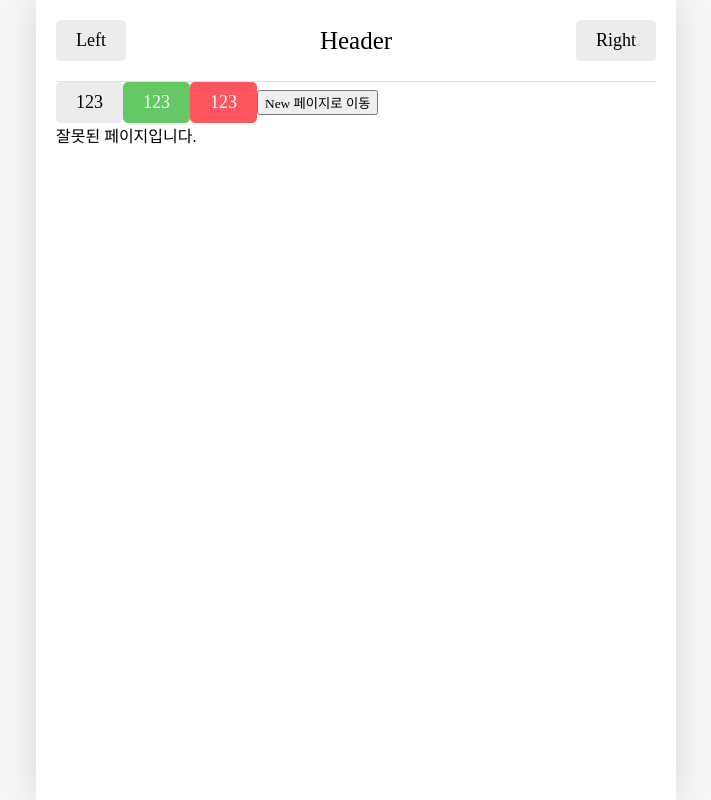
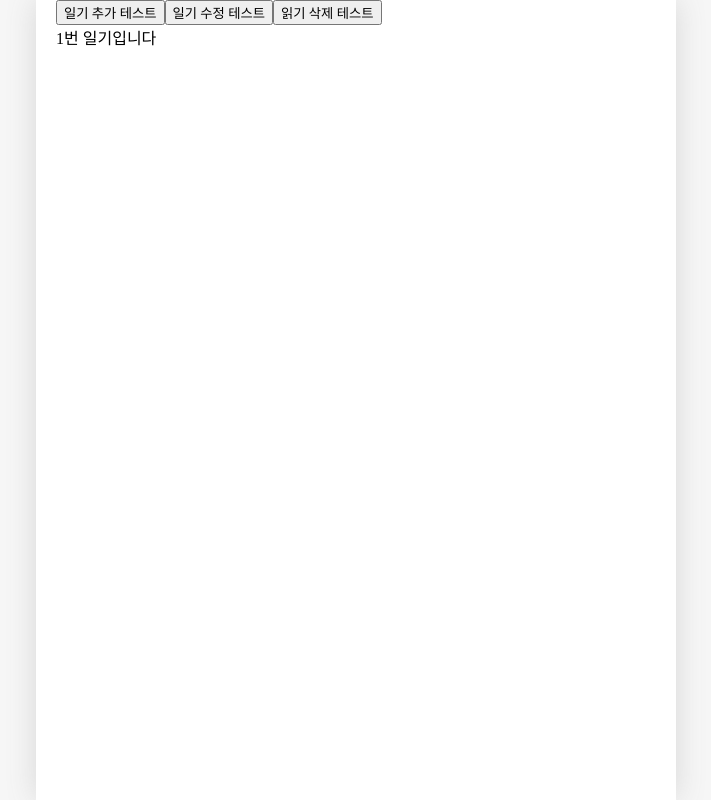
Before and after one commit to HaJeongWon/onebite-react-last, a React (Vite) app: page /edit/1 in a window 1280 px wide. Shown: the whole page, without its empty margins (284-995 px from the left). Built offline with nearby package versions, Linux system fonts and the light colour scheme; a web font is replaced by a local one.

Commit message:
Add diary feature

```diff
--- a/src/App.jsx
+++ b/src/App.jsx
@@ -1,55 +1,114 @@
 import "./App.css";
-import { Routes, Route, Link, useNavigate } from "react-router-dom";
+import { Routes, Route } from "react-router-dom";
 import Home from "./pages/Home";
 import Diary from "./pages/Diary";
 import New from "./pages/New";
 import Notfound from "./pages/Notfound";
-import { getEmotionImage } from "./util/get-emotion-image";
-import Button from "./components/Button";
-import Header from "./components/Header";
+import { useReducer, useRef } from "react";
+import Edit from "./pages/Edit";
+
+const mokData = [
+  {
+    id: 1,
+    createDate: new Date().getTime(),
+    emotionId: 1,
+    content: "1번 일기 내용용",
+  },
+  {
+    id: 2,
+    createDate: new Date().getTime(),
+    emotionId: 2,
+    content: "2번 일기 내용용",
+  },
+];
+
+function reducer(state, action) {
+  switch (action.type) {
+    case "CREATE":
+      return [action.data, ...state];
+    case "UPDATE":
+      return state.map((item) =>
+        String(item.id) === String(action.data.id) ? action.data : item
+      );
+    case "DELETE":
+      return state.filter((item) => String(item.id) !== String(action.id));
+    default:
+      return state;
+  }
+}
 
 // 1. "/" : 모든 일기를 조회하는 Home 패키지
 // 2. "/new" : 새로운 일기를 작성하는 New 패키지
 // 3. "/diary" : 일기를 상세히 조회하는 diary 패키지
 function App() {
-  const nav = useNavigate();
+  const [data, dispatch] = useReducer(reducer, mokData);
+  const idRef = useRef(3);
 
-  const onClickButton = () => {
-    nav("/new");
+  // 새로운 일기 추가
+  const onCreate = (createDate, emotionId, content) => {
+    //새로운 일기를 추가하는 기능
+    dispatch({
+      type: "CREATE",
+      data: {
+        id: idRef.current,
+        createDate,
+        emotionId,
+        content,
+      },
+    });
+  };
+
+  // 기존 일기 수정
+  const onUpdate = (id, createDate, emotionId, content) => {
+    dispatch({
+      type: "UPDATE",
+      data: {
+        id,
+        createDate,
+        emotionId,
+        content,
+      },
+    });
+  };
+
+  // 기존 일기 삭제
+  const onDelete = (id) => {
+    dispatch({
+      type: "DELETE",
+      id,
+    });
   };
 
   return (
     <>
-      <Header
-        title={"Header"}
-        leftChild={<Button text={"Left"} />}
-        rightChild={<Button text={"Right"} />}
-      />
-      <Button
-        text={123}
+      <button
         onClick={() => {
-          console.log("123 버튼 클릭");
+          onCreate(new Date().getTime(), 1, "hello");
         }}
-      />
-      <Button
-        text={123}
-        type={"POSITIVE"}
+      >
+        일기 추가 테스트
+      </button>
+
+      <button
         onClick={() => {
-          console.log("123 버튼 클릭");
+          onUpdate(1, new Date().getTime(), 3, "수정된 일기입니다");
         }}
-      />
-      <Button
-        text={123}
-        type={"NEGATIVE"}
+      >
+        일기 수정 테스트
+      </button>
+
+      <button
         onClick={() => {
-          console.log("123 버튼 클릭");
+          onDelete(1);
         }}
-      />
-      <button onClick={onClickButton}>New 페이지로 이동</button>
+      >
+        읽기 삭제 테스트
+      </button>
       <Routes>
         <Route path="/" element={<Home />} />
         <Route path="/new" element={<New />} />
         <Route path="/diary/:id" element={<Diary />} />
+        <Route path="/edit/:id" element={<Edit />} />
         <Route path="*" element={<Notfound />} />
       </Routes>
     </>
--- /dev/null
+++ b/src/pages/Edit.jsx
@@ -0,0 +1,8 @@
+import { useParams } from "react-router-dom";
+
+const Edit = () => {
+  const params = useParams();
+  return <div>{params.id}번 일기입니다</div>;
+};
+
+export default Edit;
```
